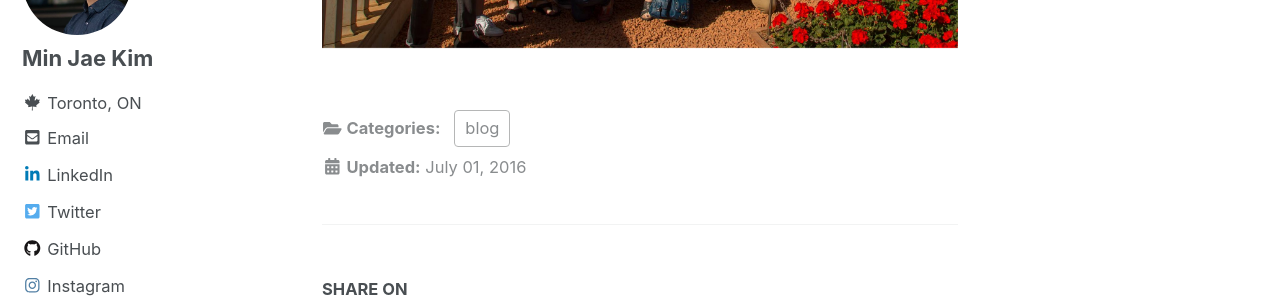
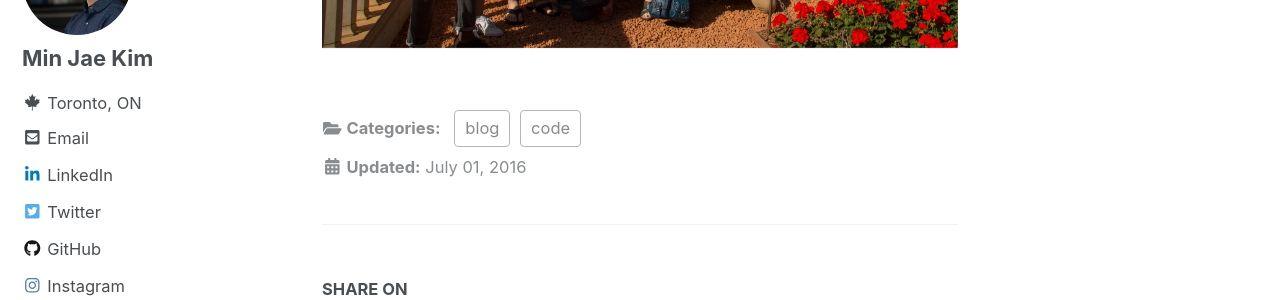
Before and after one commit to kimmminjae/kimmminjae.github.io, a Jekyll site: the page built from _posts/2016-07-01-my-experience-learning-about-tech-entrepreneurship-at-technion-israel-institute-of-technology.md, in a window 1280 px wide and 900 px high, scrolled down 518 px. Shown: the part 142-442 px from the top of the window. Built offline with Jekyll 4.4.1, drawn with Linux system fonts in a browser that asks for light colours; cached includes are drawn as plain includes.

Commit message:
Update from Forestry.io minjae.kim96@gmail.com updated _posts/2016-07-01-my-experience-learning-about-tech-entrepreneurship-at-technion-israel-institute-of-technology.md

```diff
--- a/_posts/2016-07-01-my-experience-learning-about-tech-entrepreneurship-at-technion-israel-institute-of-technology.md
+++ b/_posts/2016-07-01-my-experience-learning-about-tech-entrepreneurship-at-technion-israel-institute-of-technology.md
@@ -3,6 +3,7 @@ title: My Experience Learning About Tech Entrepreneurship at Technion – Israel
   of Technology
 categories:
 - blog
+- code
 excerpt: ''
 tags: []
 date: 2016-07-01 00:00:00 -0400
```
